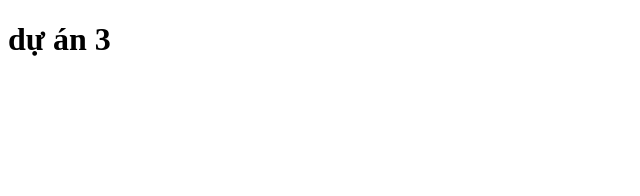
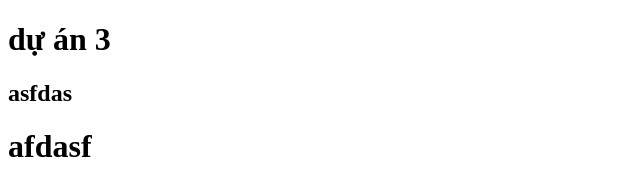
Before and after one commit to tiendat393/d-n-2, a plain HTML site: page index.html in a window 1280 px wide. Shown: the whole page, without its empty margins (0-640 px from the left). Drawn offline with Linux system fonts and the light colour scheme.

Commit message:
sua lan 2

```diff
--- a/index.html
+++ b/index.html
@@ -7,5 +7,7 @@
   </head>
   <body>
     <h1>dự án 3</h1>
+    <h2>asfdas</h2>
+    <h1>afdasf</h1>
   </body>
 </html>
```
